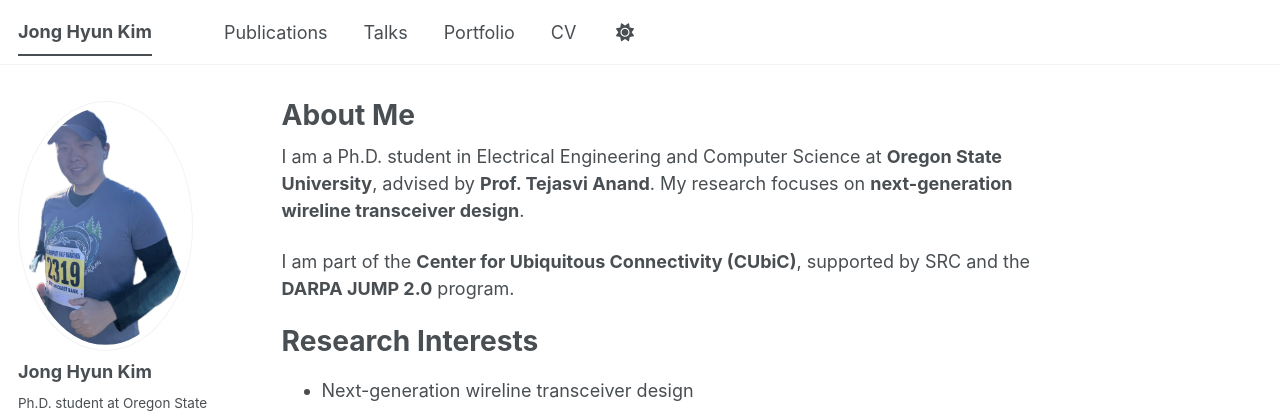
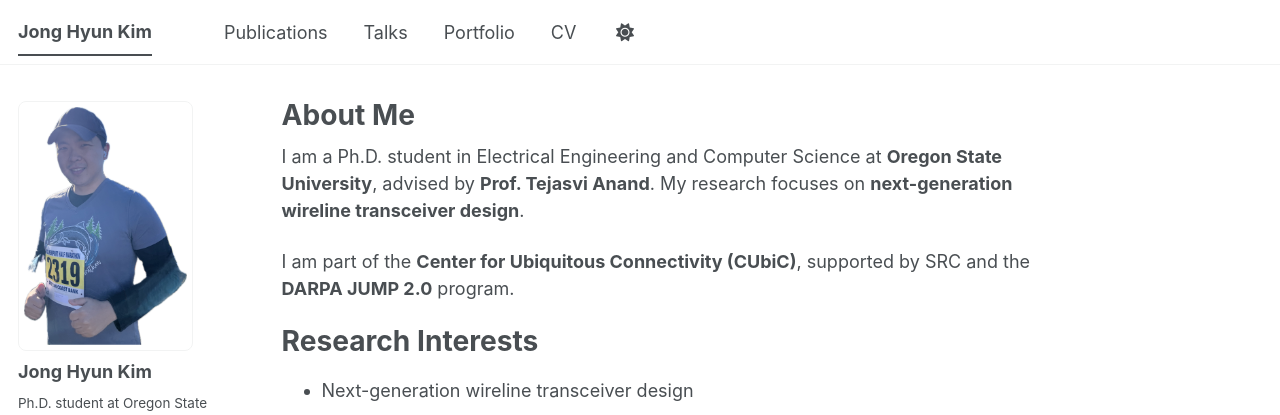
Before and after one commit to ADayInBandwidth/ADayInBandwidth.github.io, a Jekyll site: the page built from _pages/about.md, in a window 1280 px wide. Shown: the top 415 px of the page. Built offline with Jekyll 4.4.1, drawn with Linux system fonts in a browser that asks for light colours; a style sheet for code colours, icons or effects is not loaded.

Commit message:
Show full profile photo (rounded rectangle instead of circle crop)

```diff
--- a/_sass/layout/_sidebar.scss
+++ b/_sass/layout/_sidebar.scss
@@ -155,7 +155,9 @@
 
   img {
     max-width: 175px;
-    border-radius: 50%;
+    width: 100%;
+    height: auto;
+    border-radius: 8px;
 
     @include breakpoint($large) {
       padding: 5px;
```
